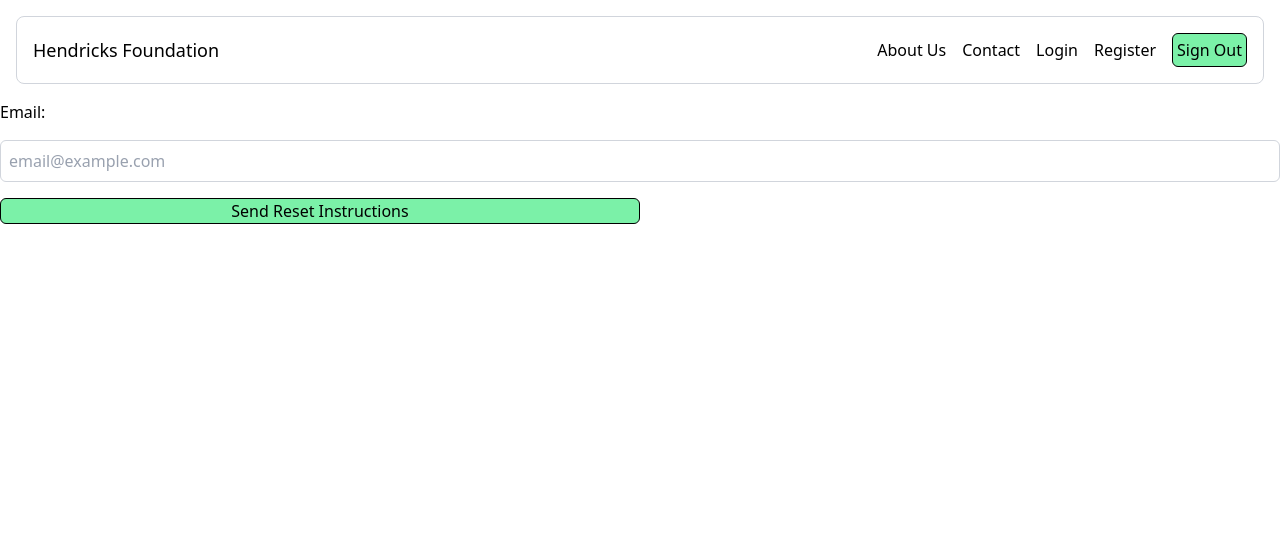
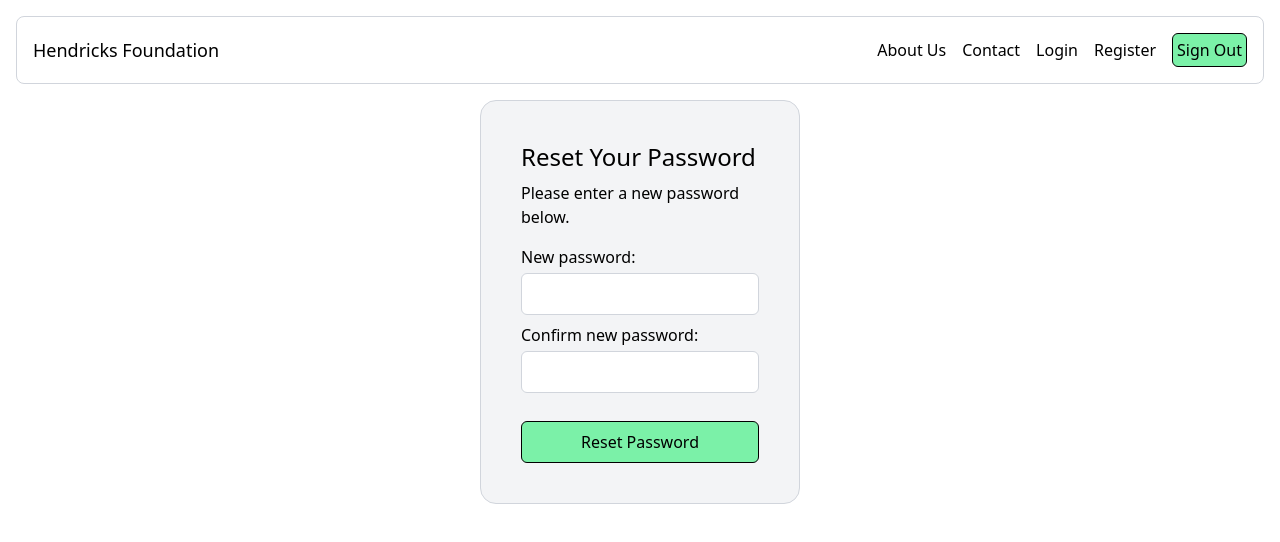
Before and after one commit to Hendricks-C/Hendricks-Ecalc, a React (Vite) app in the folder frontend/: page /reset-password in a window 1280 px wide. Shown: the top 542 px of the page. Built offline with nearby package versions, Linux system fonts and the light colour scheme; no server answers.

Commit message:
no reset functionality yet, but forgot password email works.

```diff
--- a/frontend/src/pages/forgotPassword.tsx
+++ b/frontend/src/pages/forgotPassword.tsx
@@ -7,7 +7,9 @@ function ForgotPassword() {
 
     const handleSubmit = async (event: React.FormEvent<HTMLFormElement>): Promise<void> => {
         event.preventDefault()
-        const { data, error } = await supabase.auth.resetPasswordForEmail(email, {})
+        const { data, error } = await supabase.auth.resetPasswordForEmail(email, {
+            redirectTo: 'http://localhost:5173/reset-password',
+        })
 
         if (error) {
             console.error(error.message)
--- a/frontend/src/pages/resetPassword.tsx
+++ b/frontend/src/pages/resetPassword.tsx
@@ -1,42 +1,73 @@
-import { useState } from 'react';
+import { useState, useEffect, } from 'react';
 import supabase from '../utils/supabase';
 
-function ResetPassword() {
-    const [email, setEmail] = useState<string>('')
+function ForgotPassword() {
+    const [password, setPassword] = useState<string>('')
+    const [confirm, setConfirm] = useState<string>('')
+    const [validSession, setValidSession] = useState<boolean>(false)
     // const [visibility, setVisibility] = useState<boolean>(false)
+
+    useEffect(() => {
+        supabase.auth.onAuthStateChange(async (event, session) => {
+          if (event == "PASSWORD_RECOVERY") {
+            setValidSession(true)
+          }
+        })
+    }, [])
 
     const handleSubmit = async (event: React.FormEvent<HTMLFormElement>): Promise<void> => {
         event.preventDefault()
-        const { error } = await supabase.auth.resetPasswordForEmail(email, {
-            redirectTo: 'https://example.com/update-password',
-        })
-
-        if (error) {
-            console.error(error.message)
-            alert(error.message)
+        if (!validSession) {
+            alert('Invalid session. Please request a new password reset email.')
             return
         }
-
-        console.log('Password reset email sent')
-        alert('Password reset email sent')
+        else if (password !== confirm) {
+            alert('Passwords do not match.')
+            return
+        } else {
+            alert('Password reset successful. You may close this tab.')
+            setValidSession(false)
+        }
     }
 
     return (
-        <div>
-            <form onSubmit={handleSubmit} className="flex flex-col gap-4">
-                <label className="flex">Email:</label>
+        <>
+            <div className='flex justify-center items-center'>
+                <div className="flex flex-col w-1/4 p-10 border border-gray-300 rounded-2xl bg-opacity-10 bg-gray-100 ">
+                    <div className="flex flex-col gap-2 mb-4">
+                        <h1 className="text-2xl">Reset Your Password</h1>
+                        <p>Please enter a new password below.</p>
+                    </div>
+                    <div className="">
+                        <form onSubmit={handleSubmit} className="flex flex-col gap-2">
+                            <div className='flex flex-col gap-1'>
+                                <label className="flex">New password:</label>
                                 <input
-                type="text"
-                placeholder="email@example.com"
-                value={email}
-                onChange={e => setEmail(e.target.value)}
+                                type="password"
+                                value={password}
+                                onChange={e => setPassword(e.target.value)}
                                 required
                                 className="w-full border border-gray-300 rounded-md p-2 placeholder-gray-400 focus:outline-none focus:ring-2 bg-white"
                                 />
-                <button className="border w-1/2 items-center rounded-md bg-green-300 hover:bg-green-200 cursor-pointer active:bg-green-600" type="submit">Send Reset Instructions</button>
+                            </div>
+                            <div className='flex flex-col gap-1'>
+                                <label className="flex">Confirm new password:</label>
+                                <input
+                                type="password"
+                                value={confirm}
+                                onChange={e => setConfirm(e.target.value)}
+                                required
+                                className="w-full border border-gray-300 rounded-md p-2 placeholder-gray-400 focus:outline-none focus:ring-2 bg-white"
+                                />
+                            </div>
+                            <button className="mt-5 border p-2 w-full items-center rounded-md bg-green-300 hover:bg-green-200 cursor-pointer active:bg-green-600" type="submit">Reset Password</button>
                         </form>
                     </div>
+                </div>
+            </div>
+        </>
+
     );
 }
 
-export default ResetPassword;
+export default ForgotPassword;
```
Lines whose indentation alone changed are shown as unchanged.
